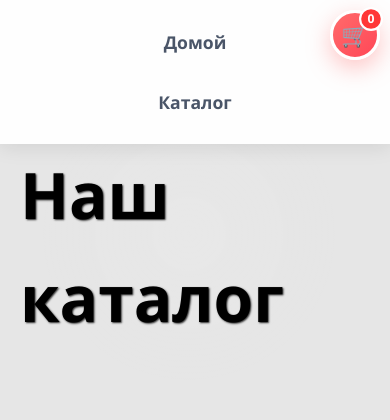
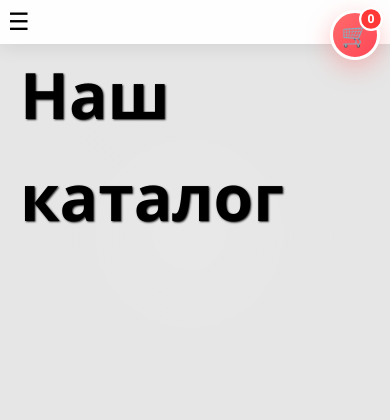
Before and after one commit to alikegorplay-afk/mini-rostics-v2, a FastAPI app: page /catalog in a window 390 px wide. Shown: the top 420 px of the page. Run offline with FastAPI, Linux system fonts and the light colour scheme; data that the repository does not hold is empty; parts of the project's set-up code (start-up, migrations or seed data) failed here and were passed over.

```diff
--- a/main.py
+++ b/main.py
@@ -24,7 +24,7 @@ async def main():
     app.mount("/static", StaticFiles(directory=STATIC_DIR), name="static")
 
     app.include_router(get_router(Session))
-    config = uvicorn.Config(app, "0.0.0.0", port=8000) # "0.0.0.0", port=8000
+    config = uvicorn.Config(app) # "0.0.0.0", port=8000
     server = uvicorn.Server(config)
     await asyncio.gather(
         run_bot(Session),
--- a/src/bot/bot.py
+++ b/src/bot/bot.py
@@ -1,4 +1,3 @@
-import asyncio
 import logging
 
 from sqlalchemy.ext.asyncio import async_sessionmaker, AsyncSession
@@ -11,9 +10,10 @@ from loguru import logger
 
 async def set_command(bot: Bot):
     command = [
+        BotCommand(command="addprod", description="Добавить продукты"),
         BotCommand(command="start", description="Начать всё сначала"),
         BotCommand(command="cancel", description="Сброс всех состояний"),
-        BotCommand(command="addprod", description="Добавить продукты"),
+        BotCommand(command="help", description="Получить справку")
     ]
     await bot.set_my_commands(command)
 
--- a/src/frontend/__init__.py
+++ b/src/frontend/__init__.py
@@ -72,9 +72,6 @@ def get_router(session: async_sessionmaker[AsyncSession]):
                 'data': items
             }
 
-            from pprint import pp
-            pp(order_info)
-
             return templates.TemplateResponse("order.html",
                                             {
                                                 "request": request,
--- a/src/frontend/static/case.js
+++ b/src/frontend/static/case.js
@@ -286,12 +286,10 @@ async function placeOrder() {
             closeCartModal();
 
             await showQRCode(result);
-            orderBtn.innerHTML = `<div class="cart-actions">
-                <button class="order-btn" id="orderBtn">
+            orderBtn.innerHTML = `
                     <span class="order-btn-text">Заказать</span>
                     <span class="order-btn-icon">🚀</span>
-                </button>
-            </div>`
+                    `
         } else {
             throw new Error(result.message || 'Ошибка при оформлении заказа');
         }
--- a/src/frontend/static/modal-style.css
+++ b/src/frontend/static/modal-style.css
@@ -50,7 +50,7 @@
 
 .close {
     position: absolute;
-    right: 20px;
+    left: 20px;
     top: 20px;
     font-size: 28px;
     font-weight: 300;
--- a/src/frontend/static/model.js
+++ b/src/frontend/static/model.js
@@ -172,12 +172,12 @@ document.addEventListener('DOMContentLoaded', function() {
     function showNotification(message, type = 'success') {
         const notification = document.createElement('div');
         const backgroundColor = type === 'success' ? '#10b981' :
-                              type === 'warning' ? '#f59e0b' : '#ef4444';
+                            type === 'warning' ? '#f59e0b' : '#ef4444';
 
         notification.style.cssText = `
             position: fixed;
             top: 20px;
-            right: 20px;
+            left: 20px; /* Изменили right на left */
             background: ${backgroundColor};
             color: white;
             padding: 1rem 1.5rem;
@@ -185,7 +185,7 @@ document.addEventListener('DOMContentLoaded', function() {
             box-shadow: 0 5px 15px rgba(0,0,0,0.2);
             z-index: 1001;
             font-weight: 600;
-            transform: translateX(100%);
+            transform: translateX(-100%); /* Изменили на отрицательное значение */
             transition: transform 0.3s ease;
             max-width: 300px;
             word-wrap: break-word;
@@ -194,11 +194,11 @@ document.addEventListener('DOMContentLoaded', function() {
         document.body.appendChild(notification);
 
         setTimeout(() => {
-            notification.style.transform = 'translateX(0)';
+            notification.style.transform = 'translateX(0)'; /* Остается 0 */
         }, 100);
 
         setTimeout(() => {
-            notification.style.transform = 'translateX(100%)';
+            notification.style.transform = 'translateX(-100%)'; /* Изменили на отрицательное значение */
             setTimeout(() => {
                 if (notification.parentNode) {
                     document.body.removeChild(notification);
--- a/src/frontend/static/style.css
+++ b/src/frontend/static/style.css
@@ -72,6 +72,57 @@ nav a:hover {
     background: rgba(102, 126, 234, 0.1);
     transform: translateY(-2px);
     box-shadow: 0 4px 15px rgba(102, 126, 234, 0.3);
+}
+
+/* Стили для десктопного меню */
+.desktop-nav {
+    display: flex;
+}
+
+.mobile-menu {
+    display: none;
+}
+
+/* Медиа-запрос для мобильных устройств */
+@media (max-width: 768px) {
+
+    nav {
+        display: none;
+    }
+
+    .mobile-menu {
+        display: block;
+    }
+
+    .hamburger {
+        background: none;
+        border: none;
+        font-size: 1.5rem;
+        cursor: pointer;
+        padding: 0.5rem;
+    }
+
+    .mobile-nav {
+        display: none;
+        position: absolute;
+        top: 100%;
+        left: 0;
+        width: 100%;
+        background: white;
+        box-shadow: 0 2px 10px rgba(0,0,0,0.1);
+    }
+
+    .mobile-nav.active {
+        display: block;
+    }
+
+    .mobile-nav a {
+        display: block;
+        padding: 1rem;
+        text-decoration: none;
+        color: #4a5568;
+        border-bottom: 1px solid #e2e8f0;
+    }
 }
 
 /* Основной контент */
--- a/src/frontend/templates/base.html
+++ b/src/frontend/templates/base.html
@@ -16,6 +16,13 @@
             <a href="/">Домой</a>
             <a href="/catalog">Каталог</a>
         </nav>
+        <div class="mobile-menu">
+            <button class="hamburger">☰</button>
+            <div class="mobile-nav">
+                <a href="/">Домой</a>
+                <a href="/catalog">Каталог</a>
+            </div>
+        </div>
     </header>
 
     {% block content %}{% endblock %}
@@ -26,4 +33,12 @@
         </div>
     </footer>
 </body>
+
+<script>
+// JavaScript для гамбургер-меню
+    document.querySelector('.hamburger').addEventListener('click', function() {
+        document.querySelector('.mobile-nav').classList.toggle('active');
+    });
+</script>
+
 </html>
```
